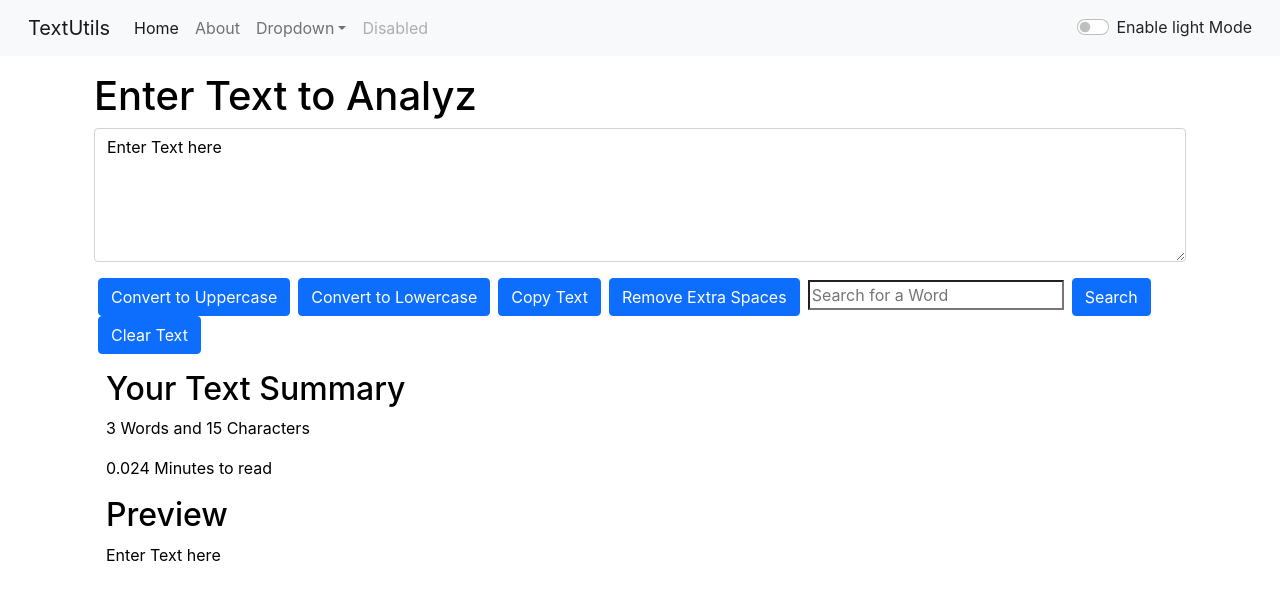
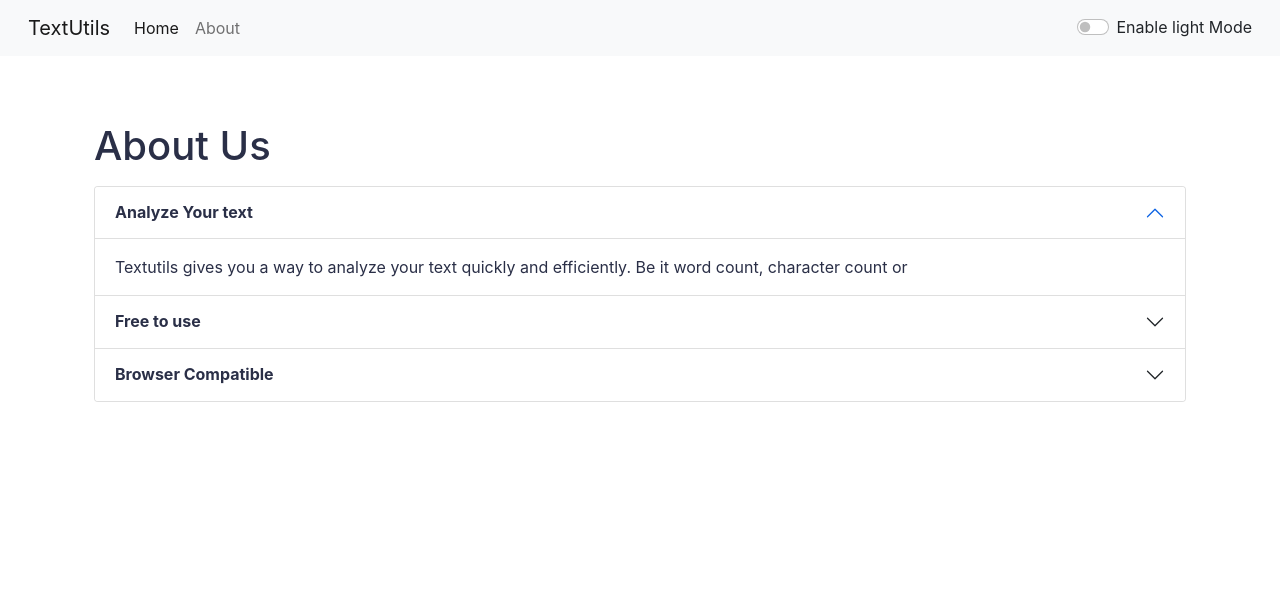
Before and after one commit to SagarUdgiri/TextUtils, a React (Create React App) app: page /about in a window 1280 px wide. Shown: the top 600 px of the page. Built offline with nearby package versions, Linux system fonts and the light colour scheme.

Commit message:
Project 1 : TextUtils Complete

```diff
--- a/package.json
+++ b/package.json
@@ -1,5 +1,4 @@
 {
-    "homepage": "https://sagarudgiri.github.io/React_Harry",
     "name": "react-harry-guide",
     "version": "0.1.0",
     "private": true,
--- a/src/App.js
+++ b/src/App.js
@@ -1,10 +1,10 @@
 import './App.css';
-// import About from './Components/About';
+import About from './Components/About';
 import Navbar from './Components/Navbar';
 import TextForm from './Components/TextForm';
 import React, { useState } from 'react';
 import Alert from './Components/Alert'
-// import { BrowserRouter as Router,Route, Switch } from 'react-router-dom'
+import { BrowserRouter as Router,Route, Switch } from 'react-router-dom'
 
 function App() {
   // const titles=["Home","About","Contact"];
@@ -41,19 +41,18 @@ function App() {
   }
   return (
     <div >
-      {/* <Router> */}
+      <Router>
       <Navbar title="TextUtils" search={searched} mode={Mode} toggleMode={toggleMode}></Navbar>
       <Alert alert={alert}/>
       <div className="container my-3">
-      {/* <Switch> */}
-      {/* <Route exact path="/about" ><About/></Route> */}
-      {/* <Route path="/"> */}
+      <Switch>
+      <Route exact path="/about" ><About mode={Mode}/></Route>
+      <Route path="/">
         <TextForm showalert={SetAlert} heading="Enter Text to Analyz" mode={Mode} toggleMode={toggleMode}/>
-      {/* </Route>         */}
-      {/*  */}
-      {/* </Switch>  */}
+      </Route>
+      </Switch>
       </div>
-      {/* </Router> */}
+      </Router>
     </div>
   );
 }
--- a/src/Components/About.js
+++ b/src/Components/About.js
@@ -1,82 +1,98 @@
-import React,{useState} from 'react';
+import React from 'react';
 
-export default function About() {
-    const [myStyle, setStyle] = useState({
-        color:'black',
-        backgroundColor:'white'
-    });
-
-    const [btntext,setbtntext] = useState("Enable Dark Mode");
-    const toggleStyle= ()=>{
-        if(myStyle.color ==='white')
-        {
-            setStyle({
-                color:'black',
-                backgroundColor:'white'
-            })
-            setbtntext("Enable Dark Mode")
+export default function About(props) {
+    // const [myStyle, setStyle] = useState({
+    //     color:'black',
+    //     backgroundColor:'white'
+    // });
+    let myStyle = {
+        color: props.mode === 'dark'?'white': '#2a2f47',
+        backgroundColor: props.mode ==='dark'?'rgb(36 74 104)':'white'
         }
-        else
-        {
-            setStyle({
-                color:'white',
-                backgroundColor:'black',
-                border:'1px solid white'
-            })
-            setbtntext("Enable Light Mode")
-        }
-    }
     return (
-        <div className="container" style={myStyle}>
+        <div className="container" style={{color: props.mode === 'dark'?'white': '#2a2f47'}}>
             <h1 className="my-3">About Us</h1>
-            <div id="accordion" style={myStyle}>
+            <div class="accordion" id="accordionExample" >
+                <div class="accordion-item">
+                    <h2 class="accordion-header" id="headingOne">
+                    <button class="accordion-button" type="button" style={myStyle} data-bs-toggle="collapse" data-bs-target="#collapseOne" aria-expanded="true" aria-controls="collapseOne">
+                    <strong>Analyze Your text </strong>
+                    </button>
+                    </h2>
+                    <div id="collapseOne" class="accordion-collapse collapse show" aria-labelledby="headingOne" data-bs-parent="#accordionExample">
+                    <div class="accordion-body" style={myStyle}>
+                    Textutils gives you a way to analyze your text quickly and efficiently. Be it word count, character count or
+                    </div>
+                    </div>
+                </div>
+                <div class="accordion-item">
+                    <h2 class="accordion-header" id="headingTwo">
+                    <button class="accordion-button collapsed" type="button" style={myStyle} data-bs-toggle="collapse" data-bs-target="#collapseTwo" aria-expanded="false" aria-controls="collapseTwo">
+                    <strong>Free to use </strong>
+                    </button>
+                    </h2>
+                    <div id="collapseTwo" class="accordion-collapse collapse" aria-labelledby="headingTwo" data-bs-parent="#accordionExample">
+                    <div class="accordion-body" style={myStyle}>
+                    TextUtils is a free character counter tool that provides instant character count & word count statistics for a given text. TextUtils reports the number of words and characters. Thus it is suitable for writing text with word/ character limit.
+                    </div>
+                    </div>
+                </div>
+                <div class="accordion-item">
+                    <h2 class="accordion-header" id="headingThree">
+                    <button class="accordion-button collapsed" type="button" style={myStyle} data-bs-toggle="collapse" data-bs-target="#collapseThree" aria-expanded="false" aria-controls="collapseThree">
+                    <strong>Browser Compatible </strong>
+                    </button>
+                    </h2>
+                    <div id="collapseThree" class="accordion-collapse collapse" aria-labelledby="headingThree" data-bs-parent="#accordionExample">
+                    <div class="accordion-body" style={myStyle}>
+                    This word counter software works in any web browsers such as Chrome, Firefox, Internet Explorer, Safari, Opera. It suits to count characters in facebook, blog, books, excel document, pdf document, essays, etc.
+                    </div>
+                    </div>
+                </div>
+                </div>
+            {/* <div id="accordion" style={myStyle}>
                 <div className="card" >
                 <div className="card-header" id="headingOne" style={myStyle}>
                     <h5 className="mb-0">
                     <button className="btn btn-link" style={myStyle}  data-toggle="collapse" data-target="#collapseOne" aria-expanded="true" aria-controls="collapseOne">
-                        Collapsible Group Item #1
+                    <strong>Analyze Your text </strong>
                     </button>
                     </h5>
                 </div>
 
                 <div id="collapseOne" className="collapse show" style={myStyle} aria-labelledby="headingOne" data-parent="#accordion">
-                    <div className="card-body">
-                    Anim pariatur cliche reprehenderit, enim eiusmod high life accusamus terry richardson ad squid. 3 wolf moon officia aute, non cupidatat skateboard dolor brunch. Food truck quinoa nesciunt laborum eiusmod. Brunch 3 wolf moon tempor, sunt aliqua put a bird on it squid single-origin coffee nulla assumenda shoreditch et. Nihil anim keffiyeh helvetica, craft beer labore wes anderson cred nesciunt sapiente ea proident. Ad vegan excepteur butcher vice lomo. Leggings occaecat craft beer farm-to-table, raw denim aesthetic synth nesciunt you probably haven't heard of them accusamus labore sustainable VHS.
-                    </div>
+                    <div className="card-body" style={myStyle}>
+                    Textutils gives you a way to analyze your text quickly and efficiently. Be it word count, character count or                    </div>
                 </div>
                 </div>
                 <div className="card">
                 <div className="card-header" id="headingTwo" style={myStyle}>
                     <h5 className="mb-0">
                     <button className="btn btn-link collapsed" style={myStyle} data-toggle="collapse" data-target="#collapseTwo" aria-expanded="false" aria-controls="collapseTwo">
-                        Collapsible Group Item #2
+                    <strong>Free to use </strong>
                     </button>
                     </h5>
                 </div>
                 <div id="collapseTwo" className="collapse" style={myStyle} aria-labelledby="headingTwo" data-parent="#accordion">
                     <div className="card-body">
-                    Anim pariatur cliche reprehenderit, enim eiusmod high life accusamus terry richardson ad squid. 3 wolf moon officia aute, non cupidatat skateboard dolor brunch. Food truck quinoa nesciunt laborum eiusmod. Brunch 3 wolf moon tempor, sunt aliqua put a bird on it squid single-origin coffee nulla assumenda shoreditch et. Nihil anim keffiyeh helvetica, craft beer labore wes anderson cred nesciunt sapiente ea proident. Ad vegan excepteur butcher vice lomo. Leggings occaecat craft beer farm-to-table, raw denim aesthetic synth nesciunt you probably haven't heard of them accusamus labore sustainable VHS.
-                    </div>
+                    TextUtils is a free character counter tool that provides instant character count & word count statistics for a given text. TextUtils reports the number of words and characters. Thus it is suitable for writing text with word/ character limit.                    </div>
                 </div>
                 </div>
                 <div className="card">
                 <div className="card-header" id="headingThree" style={myStyle}>
                     <h5 className="mb-0">
                     <button className="btn btn-link collapsed" style={myStyle} data-toggle="collapse" data-target="#collapseThree" aria-expanded="false" aria-controls="collapseThree">
-                        Collapsible Group Item #3
+                    <strong>Browser Compatible </strong>
                     </button>
                     </h5>
                 </div>
                 <div id="collapseThree" className="collapse" style={myStyle} aria-labelledby="headingThree" data-parent="#accordion">
                     <div className="card-body">
-                    Anim pariatur cliche reprehenderit, enim eiusmod high life accusamus terry richardson ad squid. 3 wolf moon officia aute, non cupidatat skateboard dolor brunch. Food truck quinoa nesciunt laborum eiusmod. Brunch 3 wolf moon tempor, sunt aliqua put a bird on it squid single-origin coffee nulla assumenda shoreditch et. Nihil anim keffiyeh helvetica, craft beer labore wes anderson cred nesciunt sapiente ea proident. Ad vegan excepteur butcher vice lomo. Leggings occaecat craft beer farm-to-table, raw denim aesthetic synth nesciunt you probably haven't heard of them accusamus labore sustainable VHS.
+                    This word counter software works in any web browsers such as Chrome, Firefox, Internet Explorer, Safari, Opera. It suits to count characters in facebook, blog, books, excel document, pdf document, essays, etc.
                     </div>
                 </div>
                 </div>
-            </div>
-            <div className="container my-3">
-                <button className="btn btn-primary" onClick={toggleStyle}>{btntext}</button>
-            </div>
+            </div> */}
         </div>
     )
 }
--- a/src/Components/Alert.js
+++ b/src/Components/Alert.js
@@ -6,10 +6,12 @@ const Alert = (props) => {
         return text.charAt(0).toUpperCase()+text.slice(1)+' ';
     }
     return (
-            props.alert && <div class={`alert alert-${props.alert.Type} alert-dismissible fade show`} role="alert">
+        <div style={{height:'50px'}}>
+            {props.alert && <div className={`alert alert-${props.alert.Type} alert-dismissible fade show`} role="alert">
                 <strong>{capitalize(props.alert.Type)}</strong>{props.alert.msg}
-                <button type="button" class="btn-close" data-bs-dismiss="alert" aria-label="Close"></button>
-            </div>
+                <button type="button" className="btn-close" data-bs-dismiss="alert" aria-label="Close"></button>
+            </div>}
+        </div>
     );
 }
 
--- a/src/Components/Navbar.js
+++ b/src/Components/Navbar.js
@@ -1,38 +1,24 @@
 import React from "react";
-// import { Link } from 'react-router-dom'
+import { Link } from 'react-router-dom'
 
 const Navbar = (props) => {
   return (
 
       <nav className={`navbar navbar-expand-lg navbar-${props.mode} bg-${props.mode}`}>
         <div className="container-fluid">
-          <a className="navbar-brand" href="#">{props.title}</a>
+          <Link className="navbar-brand" to="/">{props.title}</Link>
           <button className="navbar-toggler" type="button" data-bs-toggle="collapse" data-bs-target="#navbarSupportedContent" aria-controls="navbarSupportedContent" aria-expanded="false" aria-label="Toggle navigation">
           <span className="navbar-toggler-icon"></span>
           </button>
           <div className="collapse navbar-collapse" id="navbarSupportedContent">
               <ul className="navbar-nav me-auto mb-2 mb-lg-0">
                 <li className="nav-item">
-                  <a className="nav-link active" aria-current="page" href="#">Home</a>
-                  {/* <Link className="nav-link active" aria-current="page" to="/">Home</Link> */}
+                  {/* <a className="nav-link active" aria-current="page" href="#">Home</a> */}
+                  <Link className="nav-link active" aria-current="page" to="/">Home</Link>
                   </li>
                 <li className="nav-item">
-                    <a className="nav-link" href="#"> About</a>
+                    <Link className="nav-link" to="/about"> About</Link>
                   </li>
-                <li className="nav-item dropdown">
-                  <a className="nav-link dropdown-toggle" href="/" id="navbarDropdown" role="button" data-bs-toggle="dropdown" aria-expanded="false">
-                  Dropdown
-                  </a>
-                  <ul className="dropdown-menu" aria-labelledby="navbarDropdown">
-                    <li><a className="dropdown-item" href="/">Action</a></li>
-                    <li><a className="dropdown-item" href="/">Another action</a></li>
-                    <li><hr className="dropdown-divider"/></li>
-                    <li><a className="dropdown-item" href="/">Something else here</a></li>
-                  </ul>
-                </li>
-                <li className="nav-item">
-                  <a className="nav-link disabled" href="/"  tabIndex="-1" aria-disabled="true">Disabled</a>
-                </li>
               </ul>
               {/* <form className="d-flex">
               <input className="form-control me-2" type="search" placeholder="Search" aria-label="Search"/>
--- a/src/Components/TextForm.js
+++ b/src/Components/TextForm.js
@@ -2,7 +2,8 @@ import React from 'react';
 import { useState } from 'react';
 
 const TextForm = (props) => {
-    const [text,settext]=useState("Enter Text here")
+    let textLength=0
+    const [text,settext]=useState("")
     const [searchStr,setstr]=useState("")
      function ConverttoUpper() {
          let newText=text.toUpperCase();
@@ -14,49 +15,57 @@ const TextForm = (props) => {
      }
 
      function searchString() {
-         let foundText=text.search(searchStr);
-         if (foundText===-1)
-         props.showalert(" String Not Found",'warning')
-         else
-         props.showalert(" String Found",'success')
+        console.log(searchStr.length)
+        if (searchStr!=="")
+        {let foundText=text.search(searchStr);
+        if (foundText===-1)
+        props.showalert(" String Not Found",'warning')
+        else
+        props.showalert(" String Found",'success') }
+        else
+        props.showalert(" Invalid Word to Search",'warning')
      }
 
      function handleCopy() {
          let text=document.getElementById("myText")
          text.select()
          navigator.clipboard.writeText(text.value)
+         document.getSelection().removeAllRanges();
+         props.showalert(" Copied to Clipboard :)",'success')
      }
 
      function handleExtraSpaces() {
          let newtext=text.split(/[ ]+/)
          settext(newtext.join(" "))
+         props.showalert(" Extra Spaces are Removed :)",'success')
      }
 
-     function handleonChange(event) {
-         settext(event.target.value)
-     }
+    //  function handleonChange(event) {
+    //      settext(event.target.value)
+    //  }
+     textLength=text.split(' ').filter(element => {return element.length!==0}).length
     return (
         <div className="container" style={{color:props.mode==='dark'?'white':'black'}}>
-            <h1>{props.heading}</h1>
+            <h1 className="mb-3">{props.heading}👇👇</h1>
             <div className="mb-3">
-            <textarea className="form-control" value={text} id="myText" rows="5" onChange={handleonChange} style={{backgroundColor:props.mode==='dark'?'#2a2f47':'white',
+            <textarea className="form-control" value={text} id="myText" rows="8" onChange={event => settext(event.target.value)} style={{backgroundColor:props.mode==='dark'?'#13466e':'white',
             color:props.mode==='dark'?'white':'black'}}></textarea>
             </div>
-            <button className="btn btn-primary mx-1" onClick={ConverttoUpper}>Convert to Uppercase</button>
-            <button className="btn btn-primary mx-1" onClick={ConverttoLower}>Convert to Lowercase</button>
-            <button className="btn btn-primary mx-1" onClick={handleCopy}>Copy Text</button>
-            <button className="btn btn-primary mx-1" onClick={handleExtraSpaces}>Remove Extra Spaces</button>
-            <input type="text" className="mx-1" placeholder="Search for a Word" onChange={(event)=> setstr(event.target.value)}
-            style={{backgroundColor:props.mode==='dark'?'#2a2f47':'white',
+            <button disabled={text.length===0} className="btn btn-primary mx-1 my-1" onClick={ConverttoUpper}>Convert to Uppercase</button>
+            <button disabled={text.length===0} className="btn btn-primary mx-1 my-1" onClick={ConverttoLower}>Convert to Lowercase</button>
+            <button disabled={text.length===0} className="btn btn-primary mx-1 my-1" onClick={handleCopy}>Copy Text</button>
+            <button disabled={text.length===0} className="btn btn-primary mx-1 my-1" onClick={handleExtraSpaces}>Remove Extra Spaces</button>
+            <button disabled={text.length===0} className="btn btn-primary mx-1" onClick={()=> settext("")}>Clear Text</button>
+            <input type="text" className="form-control-sm mx-1 my-1" placeholder="Search for a Word" onChange={(event)=> setstr(event.target.value)}
+            style={{backgroundColor:props.mode==='dark'?'rgb(19, 70, 110)':'white',
             color:props.mode==='dark'?'white':'black'}}/>
-            <button className="btn btn-primary mx-1" onClick={searchString}>Search</button>
-            <button className="btn btn-primary mx-1" onClick={()=> settext("")}>Clear Text</button>
+            <button disabled={searchStr.length===0} className="btn btn-primary mx-1" onClick={searchString}>Search</button>
             <div className="container my-3">
                 <h2>Your Text Summary</h2>
-                <p> {text.split(' ').length} Words and {text.length} Characters</p>
-                <p> {0.008 * text.split(' ').length} Minutes to read</p>
+                <p> {textLength} Words and {text.length} Characters including space' '</p>
+                <p> {textLength<=0?0:.008 * text.split(' ').filter(element => {return element.length!==0}).length} Minutes to read</p>
                 <h2>Preview</h2>
-                <p>{text.length>0?text:'Enter Some Text in Textarea'}</p>
+                <p>{textLength>0?text:'Nothing to Show! Type Some Text in Textarea'}</p>
             </div>
         </div>
     );
```
Also changed, not shown: 1 other file (tests, documents, lock files or other folders).
